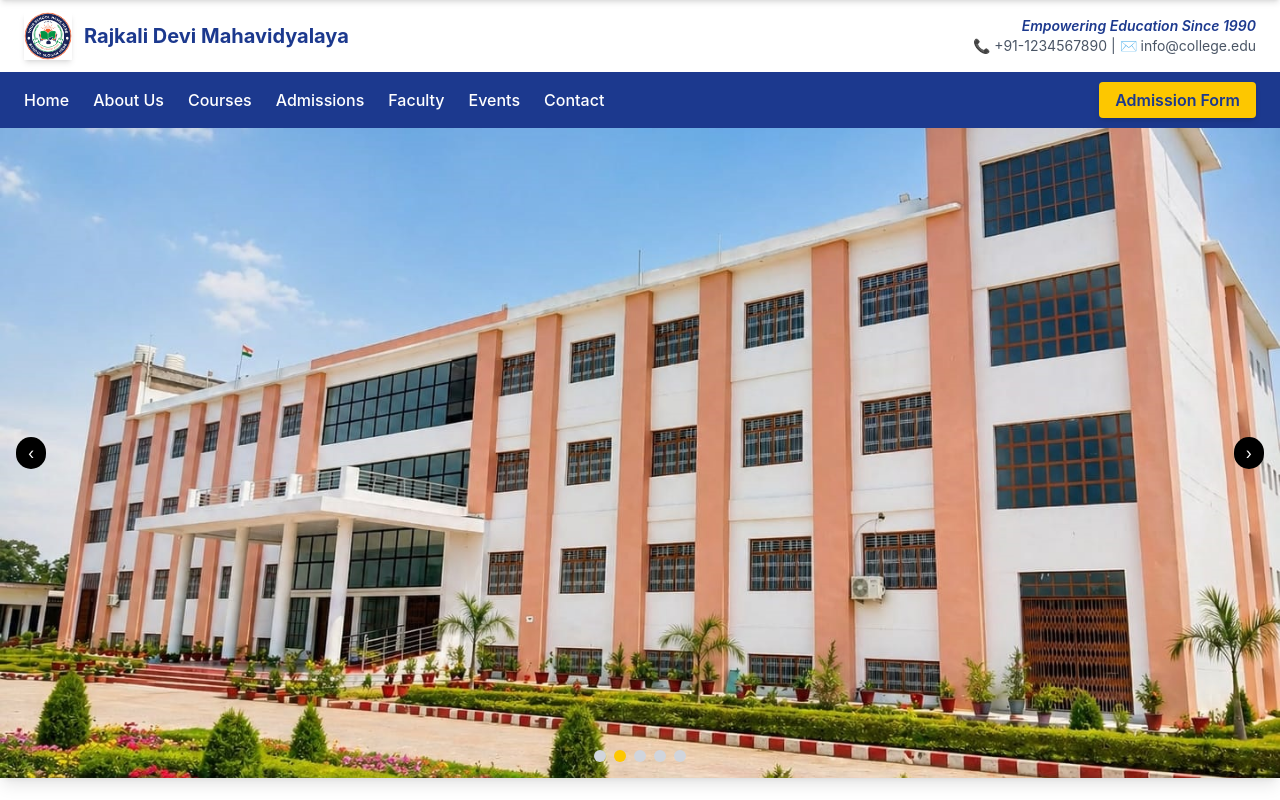
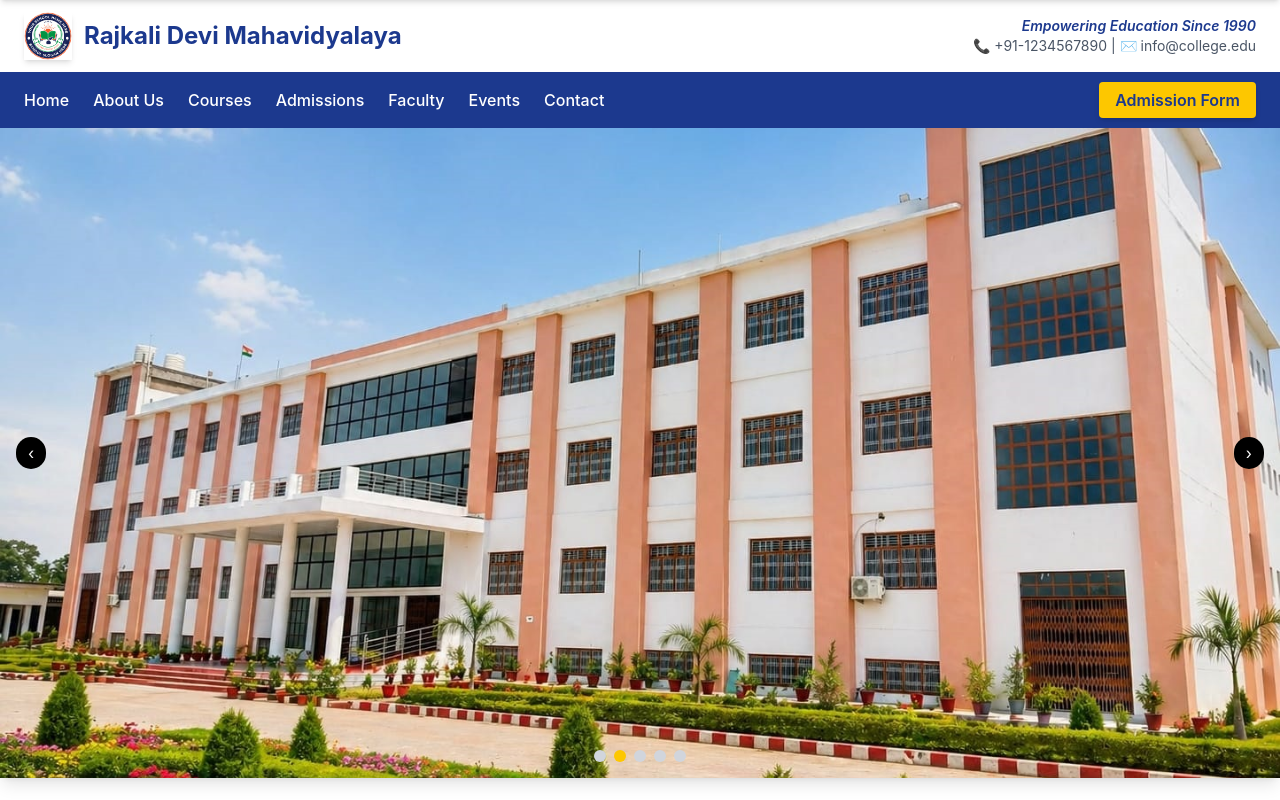
Before and after one commit to muzammilhusainid/RkdDegreeCollege, a React (Vite) app: page / in a window 1280 px wide. Shown: the top 800 px of the page. Built offline with nearby package versions, Linux system fonts and the light colour scheme.

Commit message:
Update alignment

```diff
--- a/src/componenets/header/Header.jsx
+++ b/src/componenets/header/Header.jsx
@@ -32,7 +32,7 @@
             alt="College Logo"
             className="h-12 w-12 object-cover shadow-md"
           />
-          <span className="text-xl font-bold text-blue-900">
+          <span className="text-2xl font-bold text-blue-900">
             Rajkali Devi Mahavidyalaya
           </span>
         </div>
@@ -60,7 +60,7 @@
             alt="College Logo"
             className="h-8 w-8 object-cover shadow-md flex-shrink-0"
           />
-          <span className="text-sm font-bold text-blue-900 break-words max-w-[200px]">
+          <span className="text-lg font-bold text-blue-900">
             Rajkali Devi Mahavidyalaya
           </span>
         </div>
```
